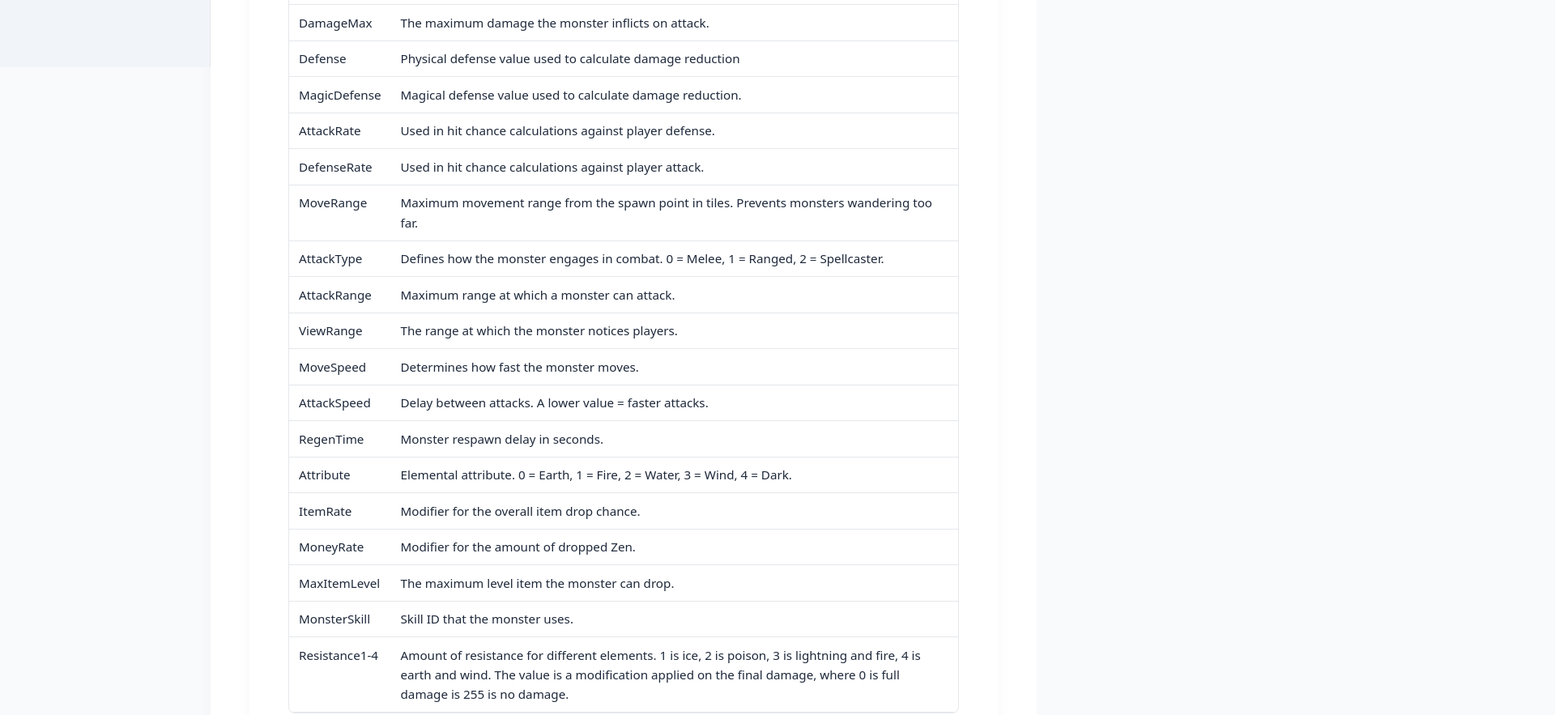
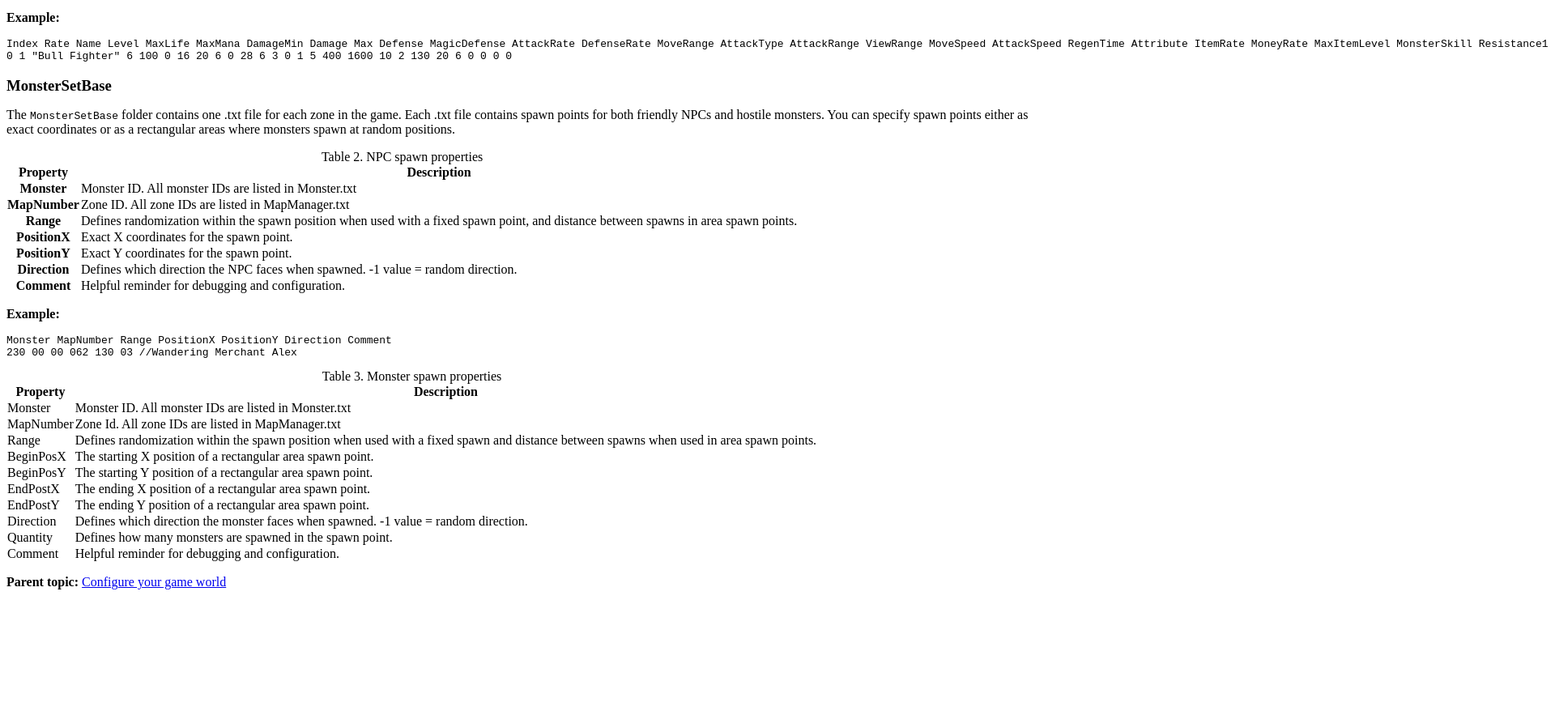
Before and after one commit to vshopov-docs/muserver-docs, a plain HTML site: page out/configure_monsters.html in a window 1280 px wide. Shown: the part 717-1600 px from the top of the page at 81% size, 1920 px wide, since content can reach past the window. After the commit the page ends 1453 px from the top, so only its background shows below. Drawn offline with Linux system fonts and the light colour scheme.

Commit message:
Fixing minor stylistic errors

```diff
--- a/out/configure_monsters.html
+++ b/out/configure_monsters.html
@@ -1,7 +1,6 @@
 <!DOCTYPE html
   SYSTEM "about:legacy-compat">
 <html lang="en"><head><meta charset="UTF-8"><meta name="copyright" content="(C) Copyright 2025"><meta name="generator" content="DITA-OT"><title>Configure monsters</title><link rel="stylesheet" type="text/css" href="commonltr.css"></head><body id="configure_monsters"><main role="main"><article role="article" aria-labelledby="ariaid-title1">
-<link rel="stylesheet" type="text/css" href="mu-docs.css"/>
   <h1 class="title topictitle1" id="ariaid-title1">Configure monsters</h1>
 
   <div class="body refbody">
@@ -206,13 +205,15 @@
             <tr class="row">
               <th scope="row" class="entry" id="configure_monsters__entry__55" headers="configure_monsters__entry__53">Monster</th>
 
-              <td class="entry" headers="configure_monsters__entry__55 configure_monsters__entry__54">Monster ID. Those are listed in Monster.txt</td>
+              <td class="entry" headers="configure_monsters__entry__55 configure_monsters__entry__54">Monster ID. All monster IDs are listed in
+              Monster.txt</td>
             </tr>
 
             <tr class="row">
               <th scope="row" class="entry" id="configure_monsters__entry__57" headers="configure_monsters__entry__53">MapNumber</th>
 
-              <td class="entry" headers="configure_monsters__entry__57 configure_monsters__entry__54">Zone ID. Those are listed in MapManager.txt</td>
+              <td class="entry" headers="configure_monsters__entry__57 configure_monsters__entry__54">Zone ID. All zone IDs are listed in
+              MapManager.txt</td>
             </tr>
 
             <tr class="row">
@@ -258,13 +259,15 @@
             <tr class="row">
               <td class="entry" headers="configure_monsters__entry__69">Monster</td>
 
-              <td class="entry" headers="configure_monsters__entry__70">Monster ID. Those are listed in Monster.txt</td>
+              <td class="entry" headers="configure_monsters__entry__70">Monster ID. All monster IDs are listed in
+              Monster.txt</td>
             </tr>
 
             <tr class="row">
               <td class="entry" headers="configure_monsters__entry__69">MapNumber</td>
 
-              <td class="entry" headers="configure_monsters__entry__70">Zone Id. Those are listed in MapManager.txt</td>
+              <td class="entry" headers="configure_monsters__entry__70">Zone Id. All zone IDs are listed in
+              MapManager.txt</td>
             </tr>
 
             <tr class="row">
@@ -324,6 +327,4 @@
             </tr>
           </tbody></table></section>
   </div>
-<nav role="navigation" class="related-links"><div class="familylinks"><div class="parentlink"><strong>Parent topic:</strong> <a class="link" href="configure_gameworld.html">Configure your game world</a></div></div></nav></article></main></body>
-<aside id="nav"></aside><script src="nav.js"></script>
-</html>
+<nav role="navigation" class="related-links"><div class="familylinks"><div class="parentlink"><strong>Parent topic:</strong> <a class="link" href="configure_gameworld.html">Configure your game world</a></div></div></nav></article></main></body></html>
--- a/out/index.html
+++ b/out/index.html
@@ -1,7 +1,6 @@
 <!DOCTYPE html
   SYSTEM "about:legacy-compat">
 <html lang="en"><head><meta charset="UTF-8"><meta name="copyright" content="(C) Copyright 2025"><meta name="generator" content="DITA-OT"><title>About this guide</title><link rel="stylesheet" type="text/css" href="commonltr.css"></head><body id="aboutmu"><main role="main"><article role="article" aria-labelledby="ariaid-title1">
-<link rel="stylesheet" type="text/css" href="mu-docs.css"/>
   <h1 class="title topictitle1" id="ariaid-title1">About this guide</h1>
 
   <div class="body conbody">
@@ -12,6 +11,4 @@
     up and configure your own local server instance for single-player testing
     and exploration.</p>
   </div>
-</article></main></body>
-<aside id="nav"></aside><script src="nav.js"></script>
-</html>
+</article></main></body></html>
```
Also changed, not shown: out/server_architecture.html (+7 -10 lines).
